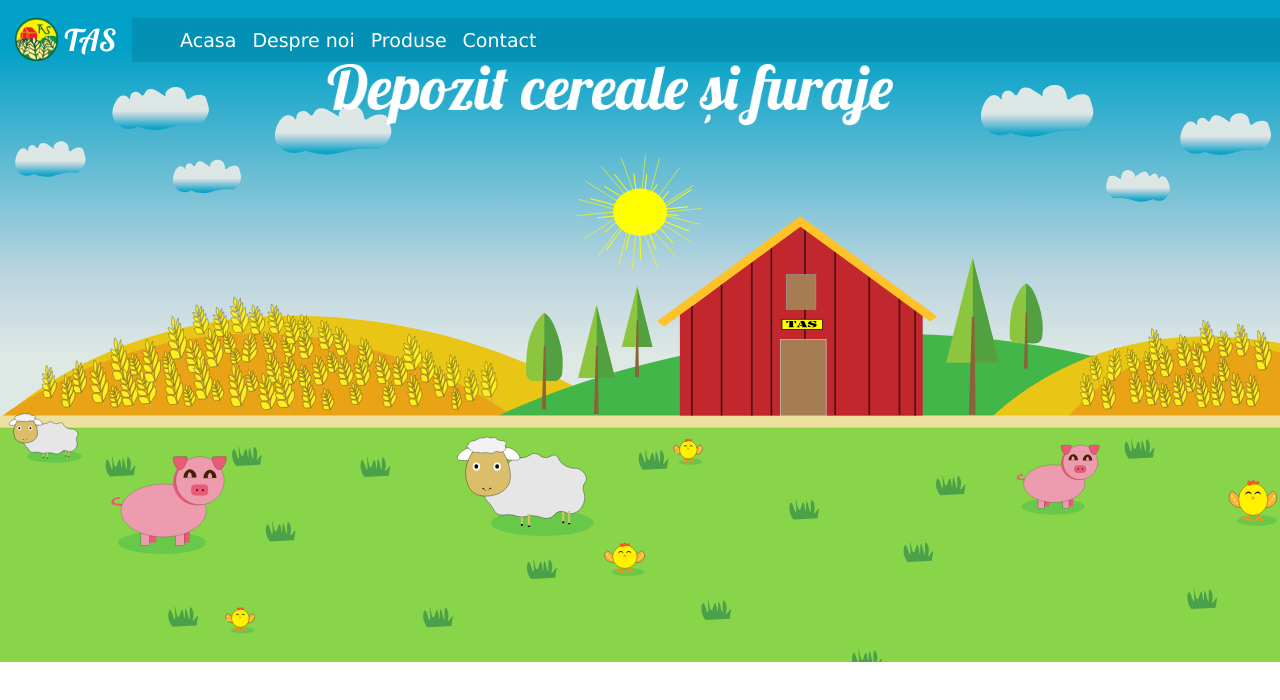
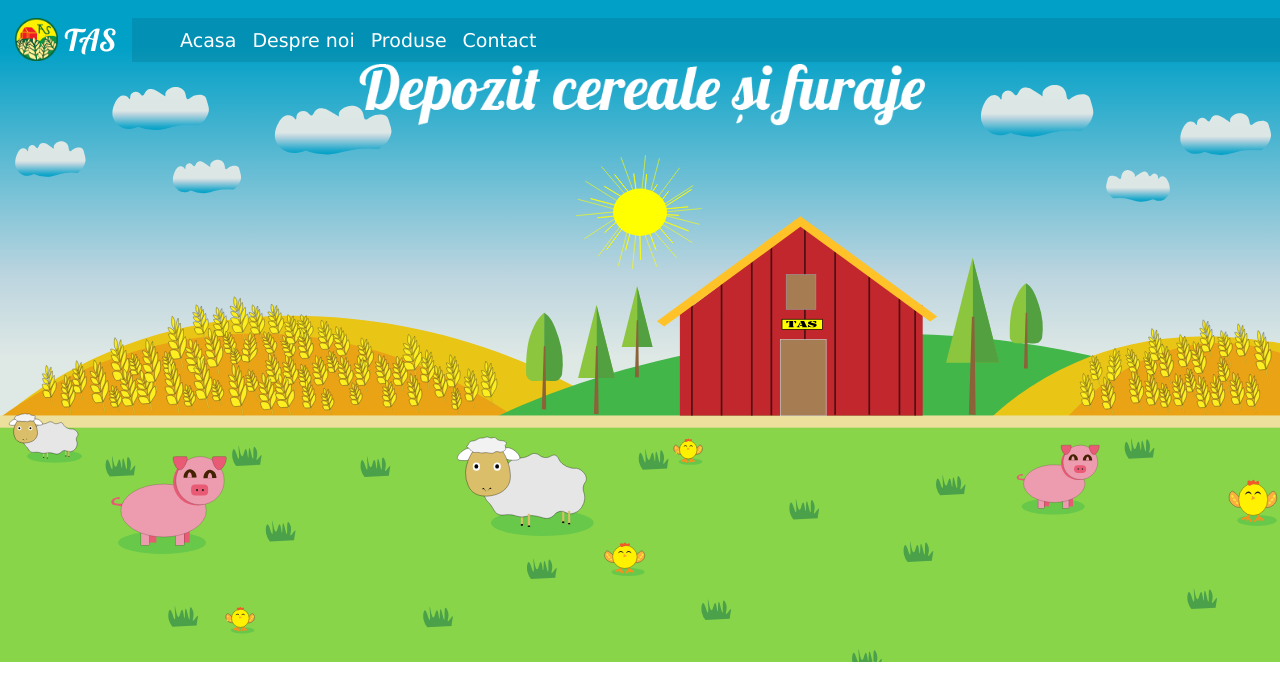
Before and after one commit to jjspielhurt/tas-depozit, a website: page index.html in a window 1280 px wide. Shown: the top 700 px of the page. Drawn offline with Linux system fonts and the light colour scheme.

Commit message:
center text animation slide in

```diff
--- a/css/modern-business.css
+++ b/css/modern-business.css
@@ -100,7 +100,7 @@ body {
   animation-name: slidein;
   position: absolute;
   top: 55px;
-  left: 110px;
+  left: 17.5%;
   width: 65%;
 }
 @keyframes slidein {
@@ -116,8 +116,7 @@ body {
     animation-duration: 3s;
     animation-name: slidein;
     position: absolute;
-    top: 55px;
-    left: 320px;
+    left: 27.5%;
     width: 45%;
   }
 }
```
